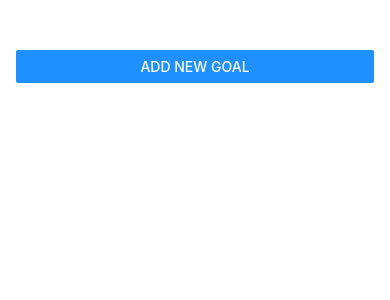
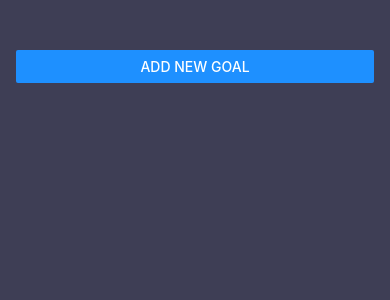
Before and after one commit to mghondo/React-Native-GoalApp, a React Native app: screen / in a window 390 px wide. Shown: the top 300 px of the page. Built offline with nearby package versions, Linux system fonts and the light colour scheme.

Commit message:
Changed backgound color on main page.

```diff
--- a/App.js
+++ b/App.js
@@ -70,6 +70,7 @@ const styles = StyleSheet.create({
     flex: 1,
     padding: 50,
     paddingHorizontal: 16,
+    backgroundColor: "#3e3e55",
     // backgroundColor: "dodgerblue",
   },
   goalsContainer: {
```
Also changed, not shown: 1 other file (tests, documents, lock files or other folders).
